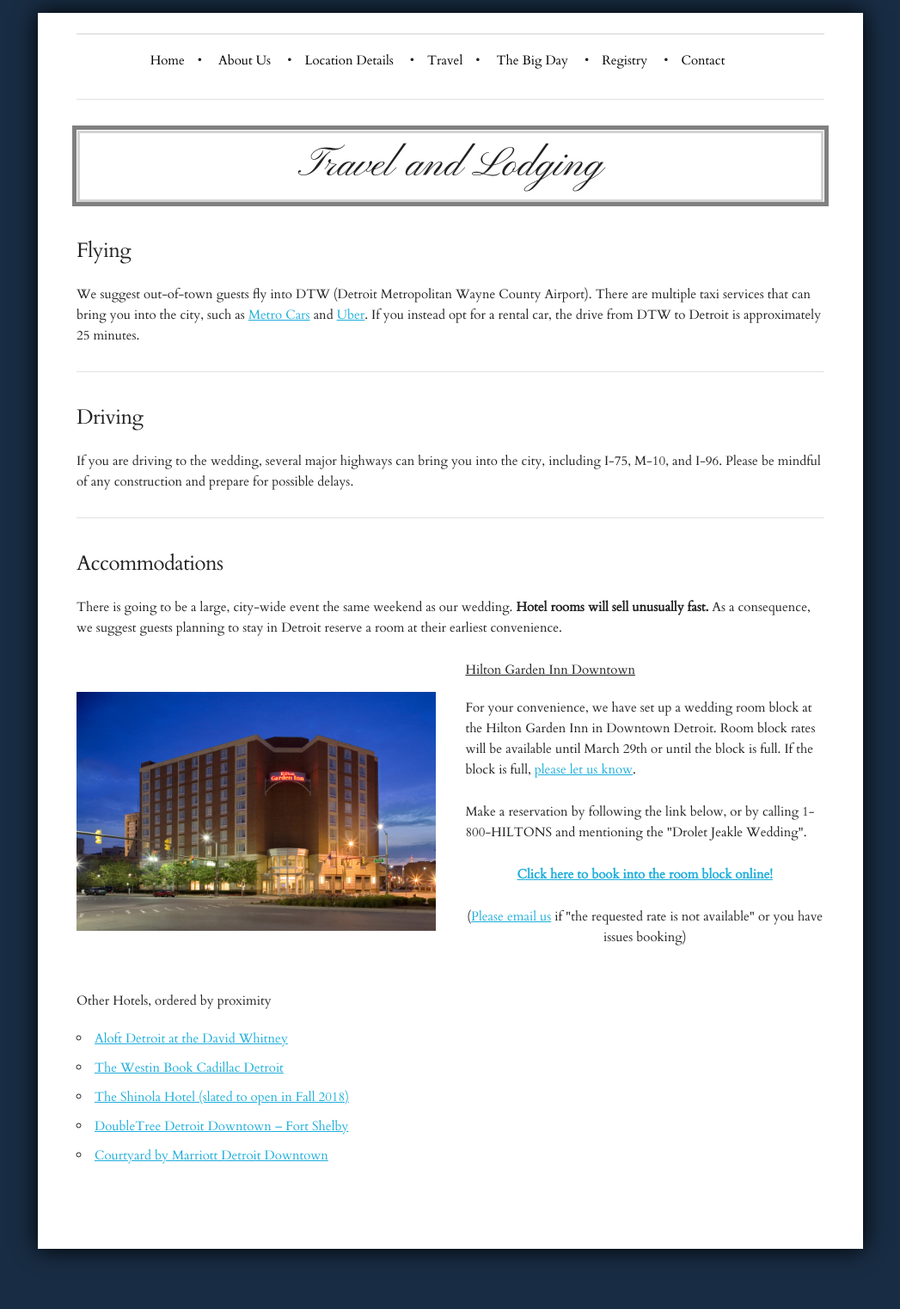
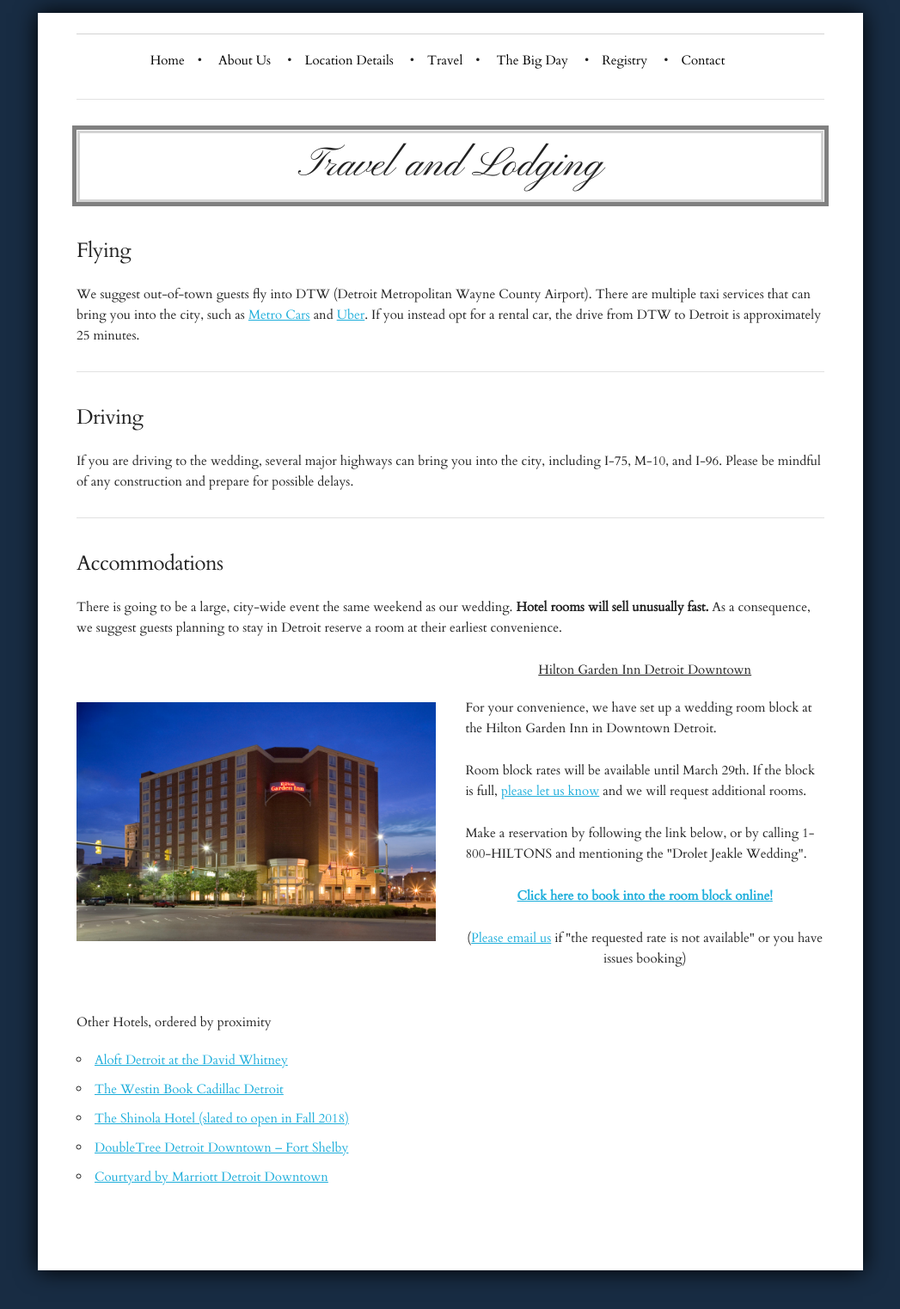
Before and after one commit to cjjeakle/DroletJeakleWedding, a Jekyll site: the page built from travel/index.html, in a window 1280 px wide. Shown: the whole page at 86% size, without its empty margins (116-1163 px from the left). Built offline with Jekyll 4.4.1, drawn with Linux system fonts in a browser that asks for light colours; nearby versions of some CDN libraries; before the commit the page ends 1498 px from its top, so only the background shows below that.

Commit message:
Made what to do if the block is full more clear

```diff
--- a/travel/index.html
+++ b/travel/index.html
@@ -40,10 +40,13 @@
   </div>
   <div class="six columns">
     <div>
-      <h6><u>Hilton Garden Inn Downtown</u></h6>
+      <h6 class="center"><u>Hilton Garden Inn Detroit Downtown</u></h6>
       <p>
         For your convenience, we have set up a wedding room block at the Hilton Garden Inn in Downtown Detroit.
-        Room block rates will be available until March 29th or until the block is full. If the block is full, <a href="/contact/">please let us know</a>.
+      </p>
+      <p>
+        Room block rates will be available until March 29th.
+        If the block is full, <a href="/contact/">please let us know</a> and we will request additional rooms.
       </p>
       <p>
         Make a reservation by following the link below, or by calling 1-800-HILTONS and mentioning
```
